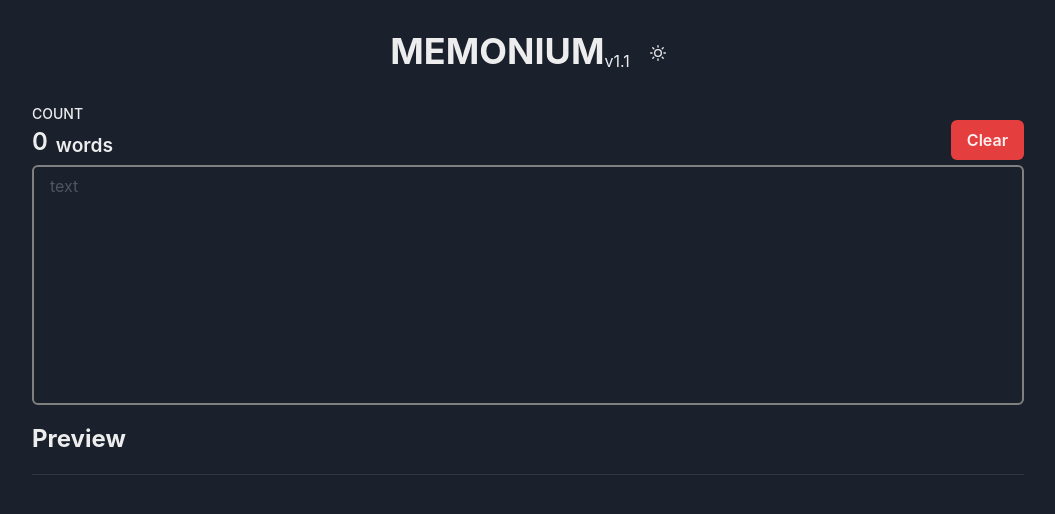
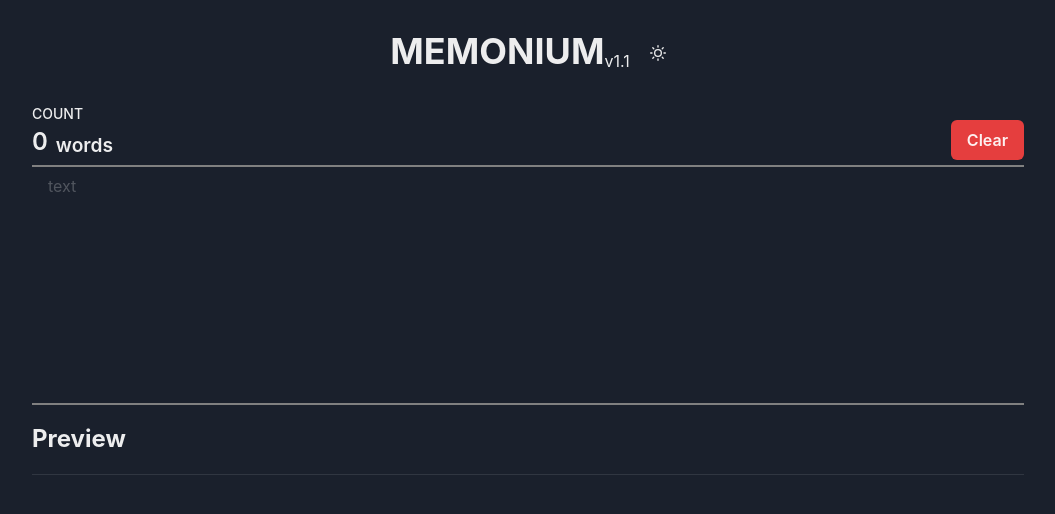
Before and after one commit to hyphen-o/memonium, a Next.js app in the folder app/: page / in a window 1280 px wide. Shown: the top 514 px of the page, without its empty margins (112-1167 px from the left). Built offline with nearby package versions, Linux system fonts and the light colour scheme.

Commit message:
remove border

```diff
--- a/app/src/components/editor/editor.tsx
+++ b/app/src/components/editor/editor.tsx
@@ -16,7 +16,11 @@ export const Editor = () => {
       </Flex>
       <Textarea
         as={ResizeTextArea}
-        border={"solid 2px gray"}
+        border={"none"}
+        borderTop={"solid 2px gray"}
+        borderBottom={"solid 2px gray"}
+        borderRadius={0}
+        outline={"none"}
         minH={"unset"}
         minRows={10}
         mt={"5px"}
@@ -25,6 +29,11 @@ export const Editor = () => {
         transition={"height .2s"}
         value={storedValue}
         onChange={(e: React.ChangeEvent<HTMLTextAreaElement>): void => setText(e.target.value)}
+        _focusVisible={{
+          border: "none",
+          borderTop: "solid 2px gray",
+          borderBottom: "solid 2px gray",
+        }}
       />
     </>
   )
```
